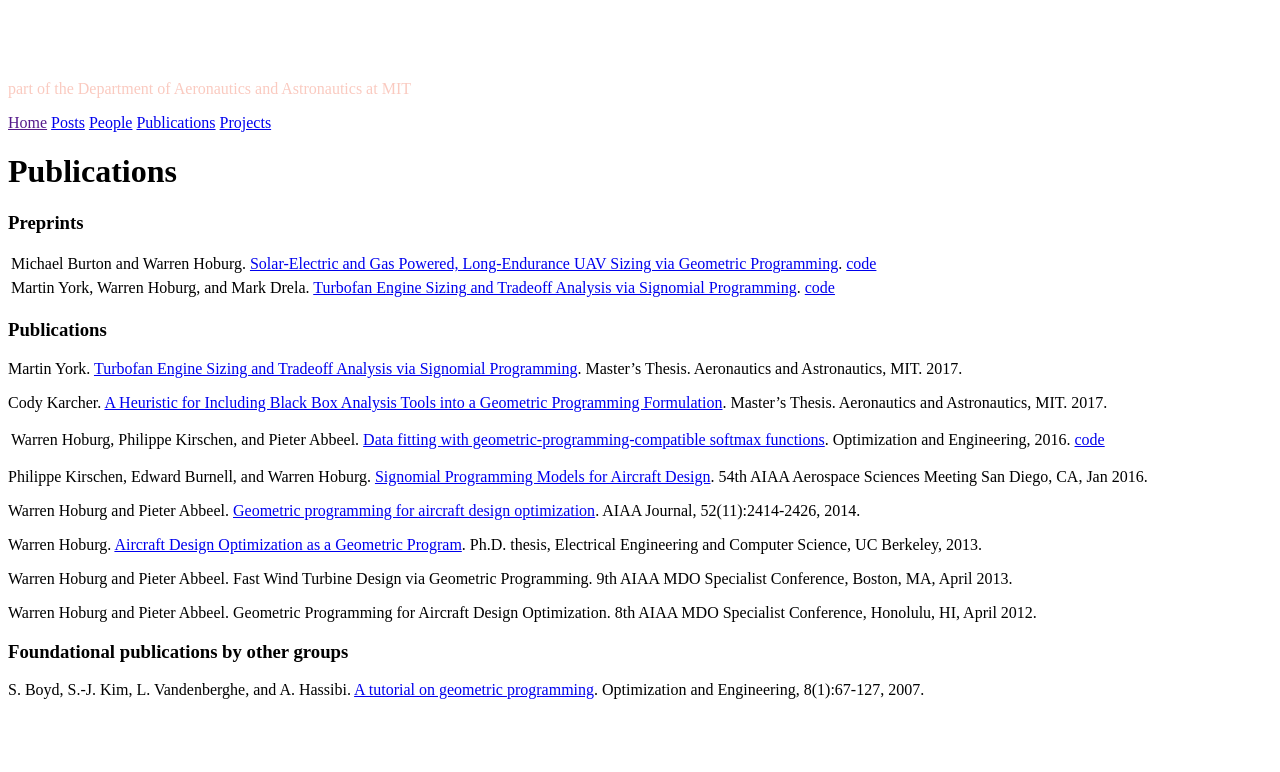
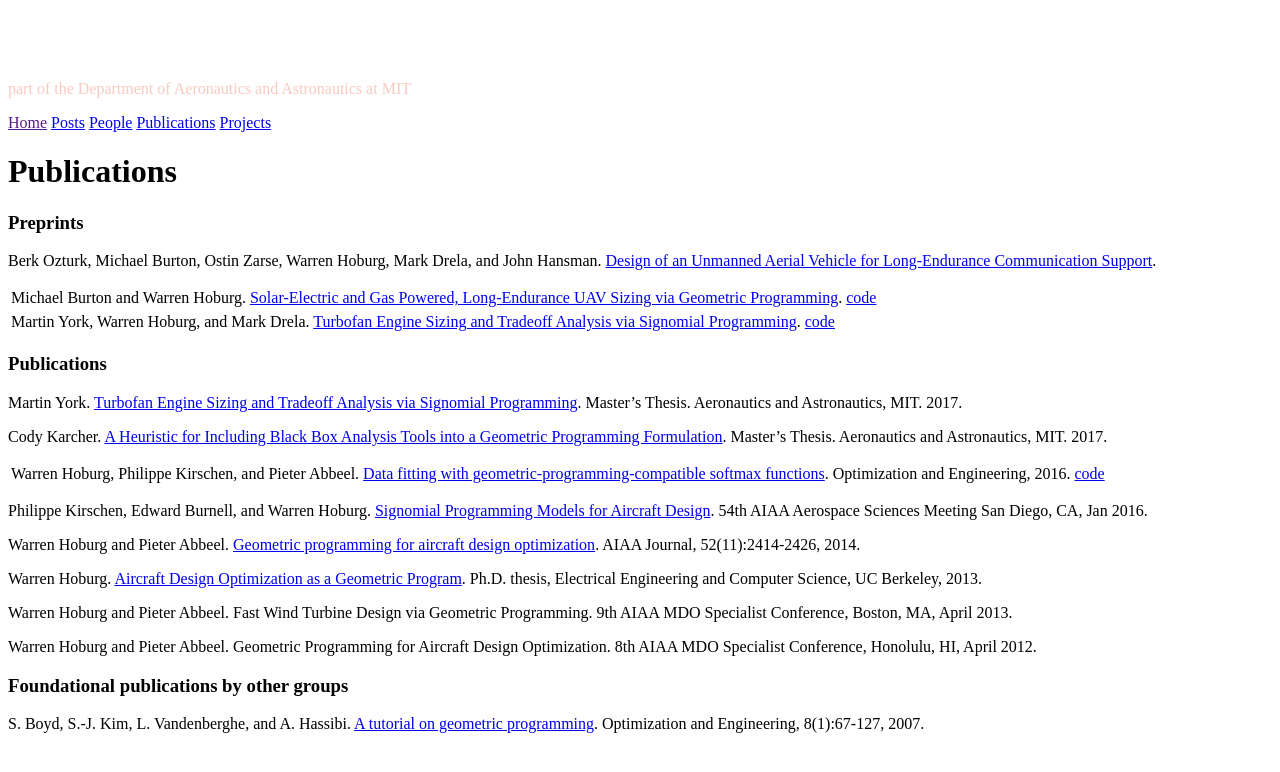
Before and after one commit to convexengineering/convexengineering.github.io, a Jekyll site: the page built from publications/index.md, in a window 1280 px wide. Shown: the top 772 px of the page. Built offline with Jekyll 4.4.1, drawn with Linux system fonts in a browser that asks for light colours.

Commit message:
Adding final draft of JHO paper.

```diff
--- a/publications/index.md
+++ b/publications/index.md
@@ -4,6 +4,9 @@ title: Publications
 ---
 
 ### Preprints
+
+Berk Ozturk, Michael Burton, Ostin Zarse, Warren Hoburg, Mark Drela, and John Hansman. [Design of an Unmanned Aerial Vehicle for
+Long-Endurance Communication Support](http://hoburg.mit.edu/publications/Aviation2017_JHO.pdf).
 
 Michael Burton and Warren Hoburg. [Solar-Electric and Gas Powered, Long-Endurance UAV Sizing via Geometric Programming](http://hoburg.mit.edu/publications/gassolar.pdf). | [code](http://github.com/hoburg/gas_solar_trade)
 
```
Also changed, not shown: 1 other file.
